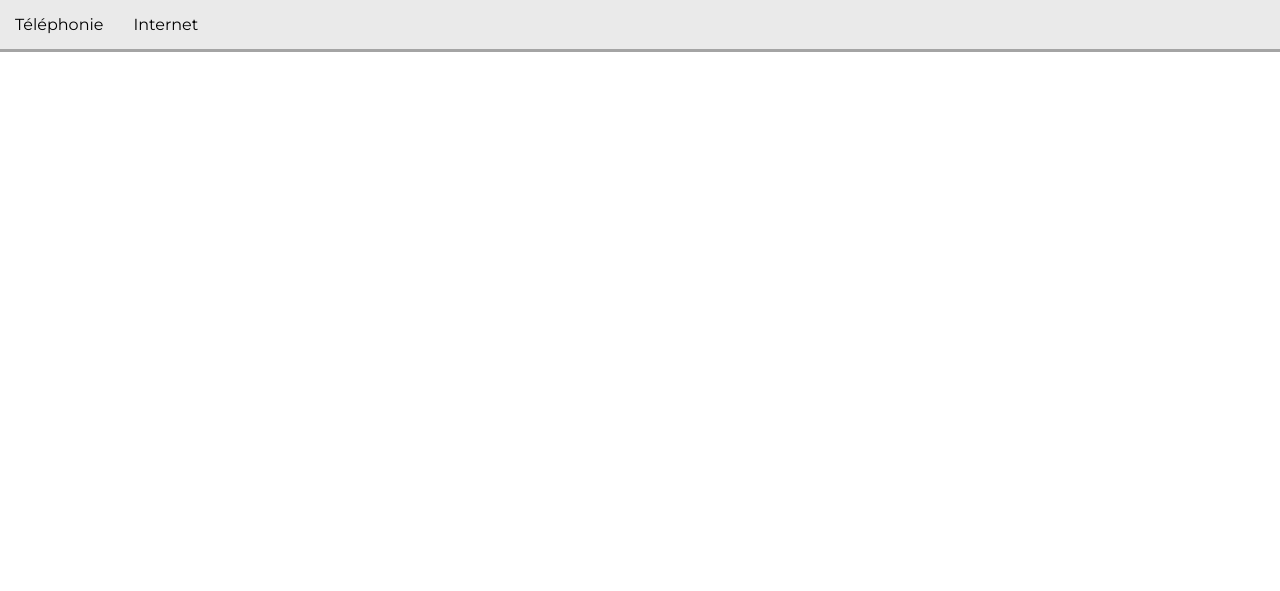
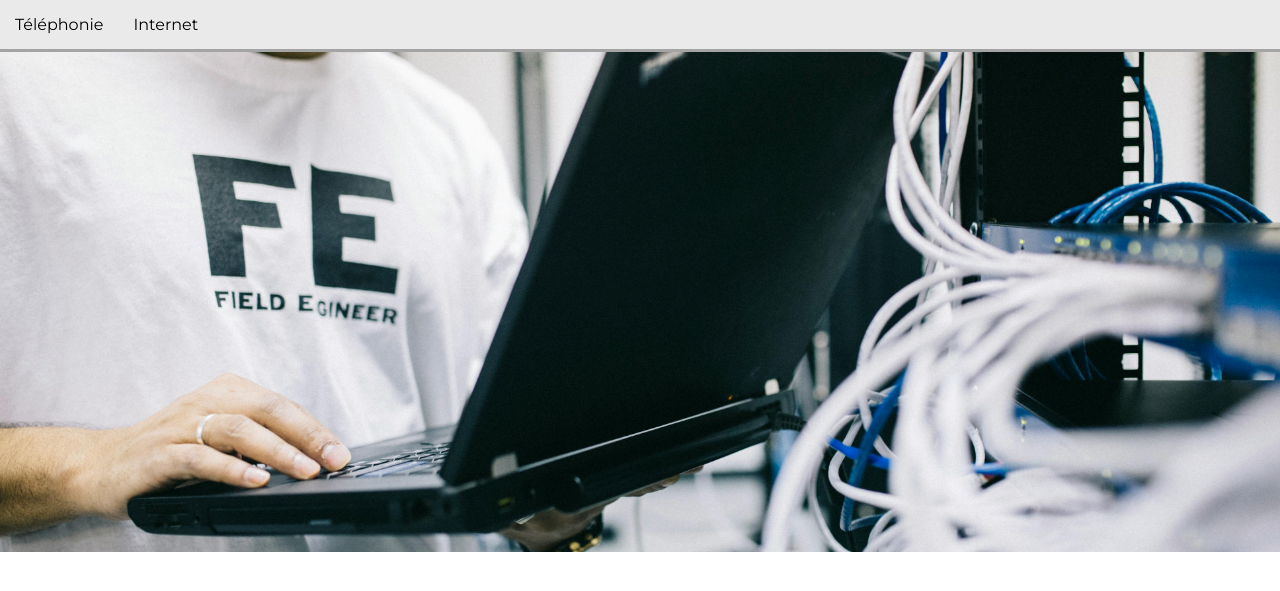
Before and after one commit to habib7150/ForEachTelecom, a plain HTML site: page index.html in a window 1280 px wide. Shown: the part 55-646 px from the top of the page. Drawn offline with Linux system fonts and the light colour scheme.

Commit message:
creation du jumbotron

```diff
--- a/index.css
+++ b/index.css
@@ -2,6 +2,7 @@
     margin: 0;
     padding: 0;
     font-family: Montserrat;
+
 }
 
 /* font faces */
@@ -92,3 +93,13 @@ h1 {
     background-color: #929090;
     cursor: pointer;
 }
+
+#jumbotron {
+
+    background-image: url(./images/jumbotron_image.jpg);
+    background-size: cover ;
+    height: 500px;
+    background-position: center ;
+
+
+}
--- a/index.html
+++ b/index.html
@@ -32,5 +32,13 @@
         </div>
     </header>
 
+    <main>
+        <div id="jumbotron">
+
+
+        </div>
+
+    </main>
+
 </body>
 </html>
```
